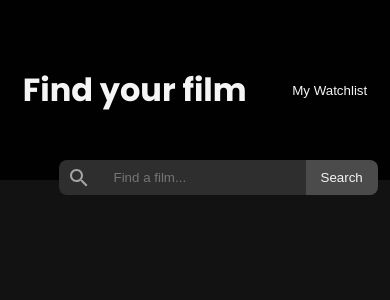
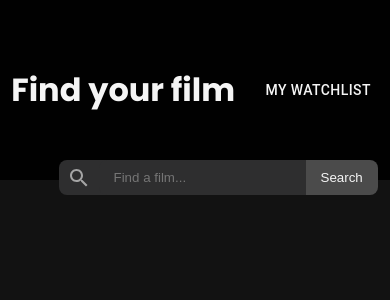
Before and after one commit to MisterMaroki/movie-watchlist-v2, a React (Create React App) app: page / in a window 390 px wide. Shown: the top 300 px of the page. Built offline with nearby package versions, Linux system fonts and the light colour scheme; the HTML template or start-up script is replaced by a standard one.

Commit message:
disable auto-zoom on input focus for mobile

```diff
--- a/public/index.html
+++ b/public/index.html
@@ -9,7 +9,10 @@
 			rel="stylesheet"
 		/>
 		<link rel="icon" href="%PUBLIC_URL%/movies.ico" />
-		<meta name="viewport" content="width=device-width, initial-scale=1" />
+		<meta
+			name="viewport"
+			content="width=device-width, initial-scale=1, maximum-scale=1"
+		/>
 		<meta name="theme-color" content="#000000" />
 		<meta
 			name="description"
--- a/src/Components/Header.js
+++ b/src/Components/Header.js
@@ -1,4 +1,5 @@
 import SearchIcon from '@mui/icons-material/Search';
+import { Button } from '@mui/material';
 const Header = ({ handleSearch, showingWatchlist, toggleWatchlist }) => {
 	return (
 		<header>
@@ -6,9 +7,13 @@ const Header = ({ handleSearch, showingWatchlist, toggleWatchlist }) => {
 				<h1 id="heading-top">
 					{!showingWatchlist ? 'Find your film' : 'Your Watchlist'}
 				</h1>
-				<button id="nav-link" onClick={toggleWatchlist}>
+				<Button
+					style={{ color: 'whitesmoke' }}
+					id="nav-link"
+					onClick={toggleWatchlist}
+				>
 					{showingWatchlist ? 'Find a film' : 'My Watchlist'}
-				</button>
+				</Button>
 			</div>
 			{!showingWatchlist && (
 				<div className="search-container" id="search-form">
--- a/src/Components/Movie.js
+++ b/src/Components/Movie.js
@@ -70,7 +70,7 @@ const Movie = ({
 							{isMovieInWatchlist(thisResult.imdbID) ? (
 								<IndeterminateCheckBoxIcon />
 							) : (
-								<AddBoxIcon style={{ color: 'green' }} />
+								<AddBoxIcon />
 							)}
 							{/* <AddBoxIcon /> */}
 							Watchlist
```
